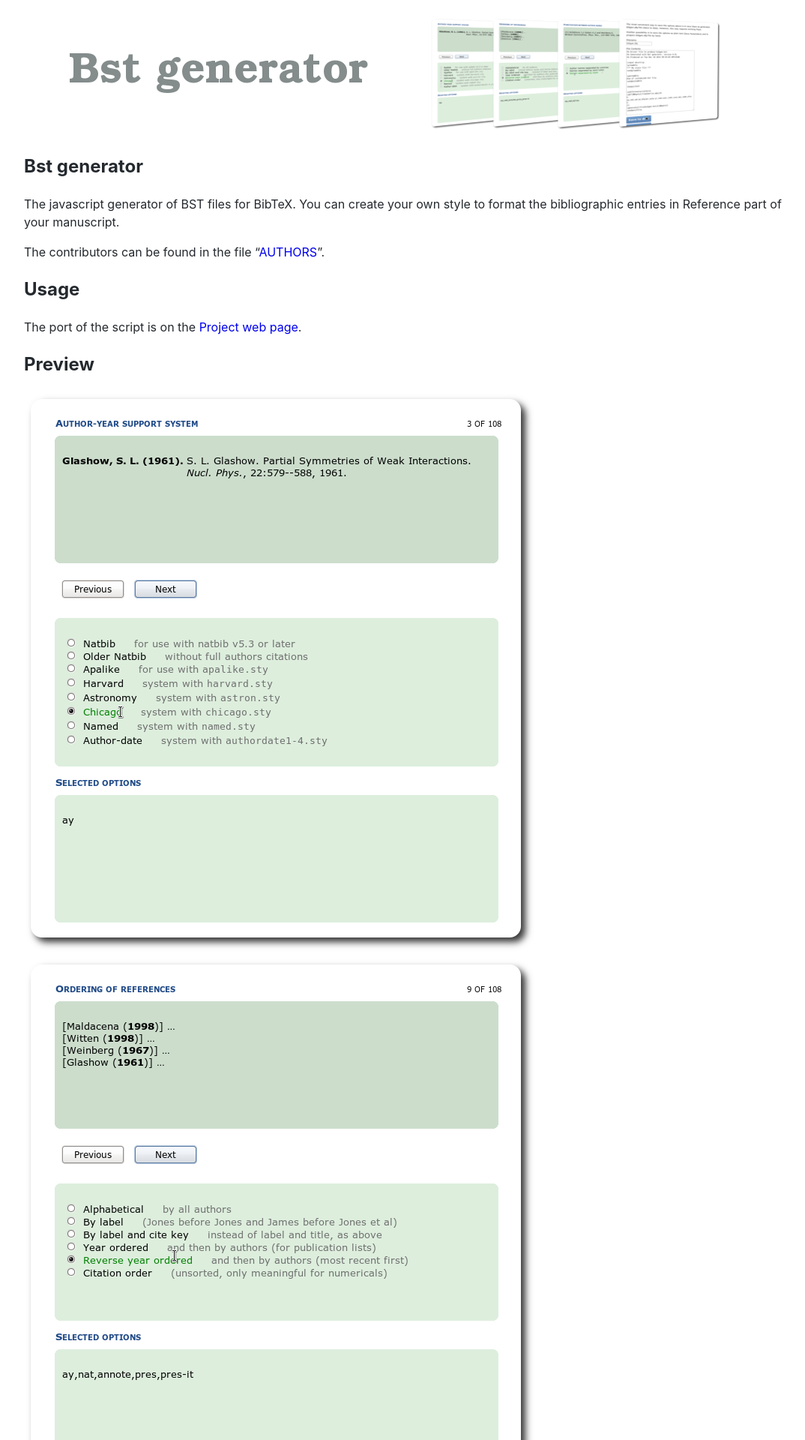
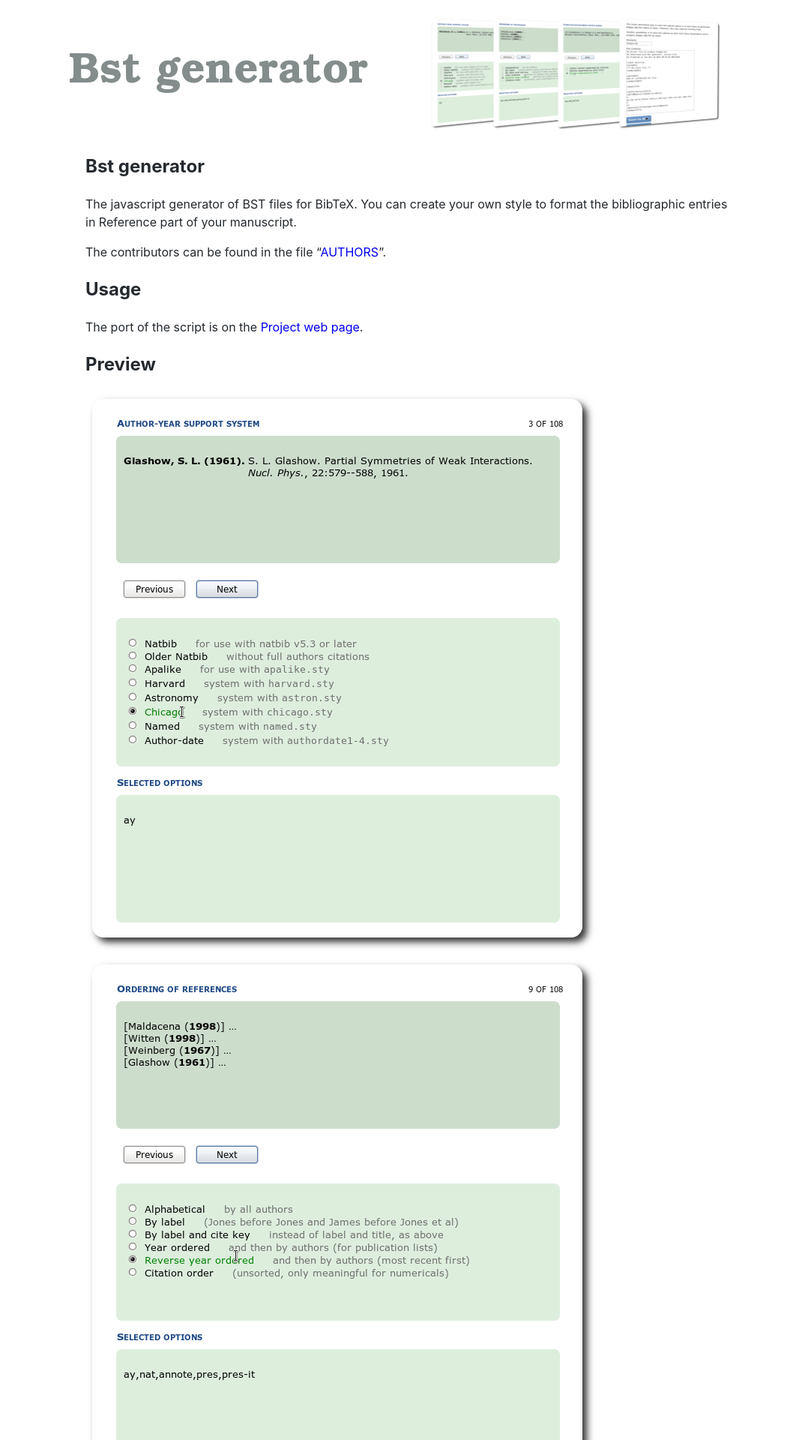
Before and after one commit to Mezek/Bst_generator, a Jekyll site: the page built from README.md, in a window 1280 px wide. Shown: the top 1920 px of the page at 75% size, without its empty margins (96-1170 px from the left). Built offline with Jekyll 4.4.1, drawn with Linux system fonts in a browser that asks for light colours; our own code applies the rules of GitHub Pages for plain Markdown files.

Commit message:
Update main.css

```diff
--- a/css/main.css
+++ b/css/main.css
@@ -19,7 +19,7 @@ a:hover {
 	margin: 0 auto;
 }
 
-#main_content .inner {
+#main_content {
 	max-width: 860px;
 }
 
```
